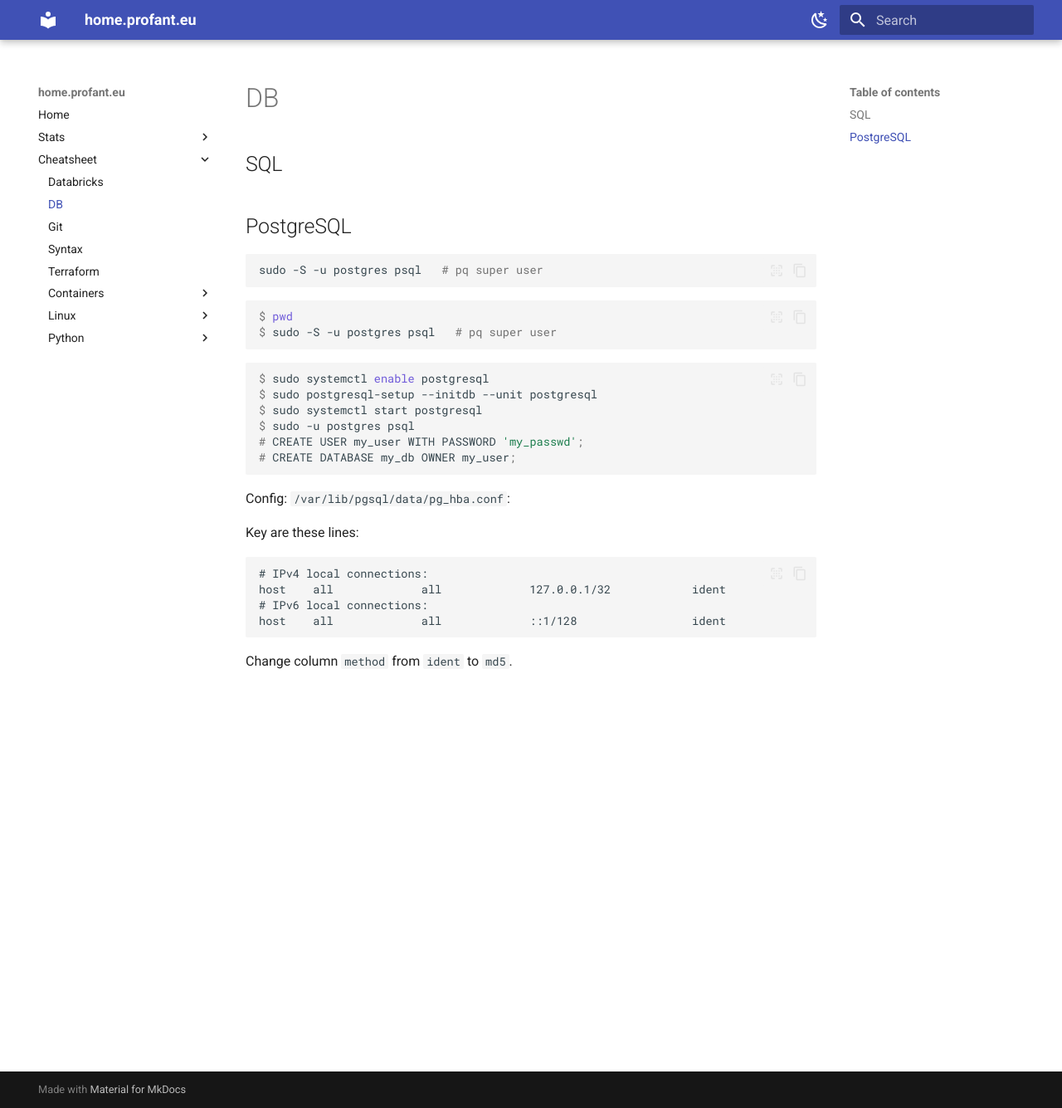
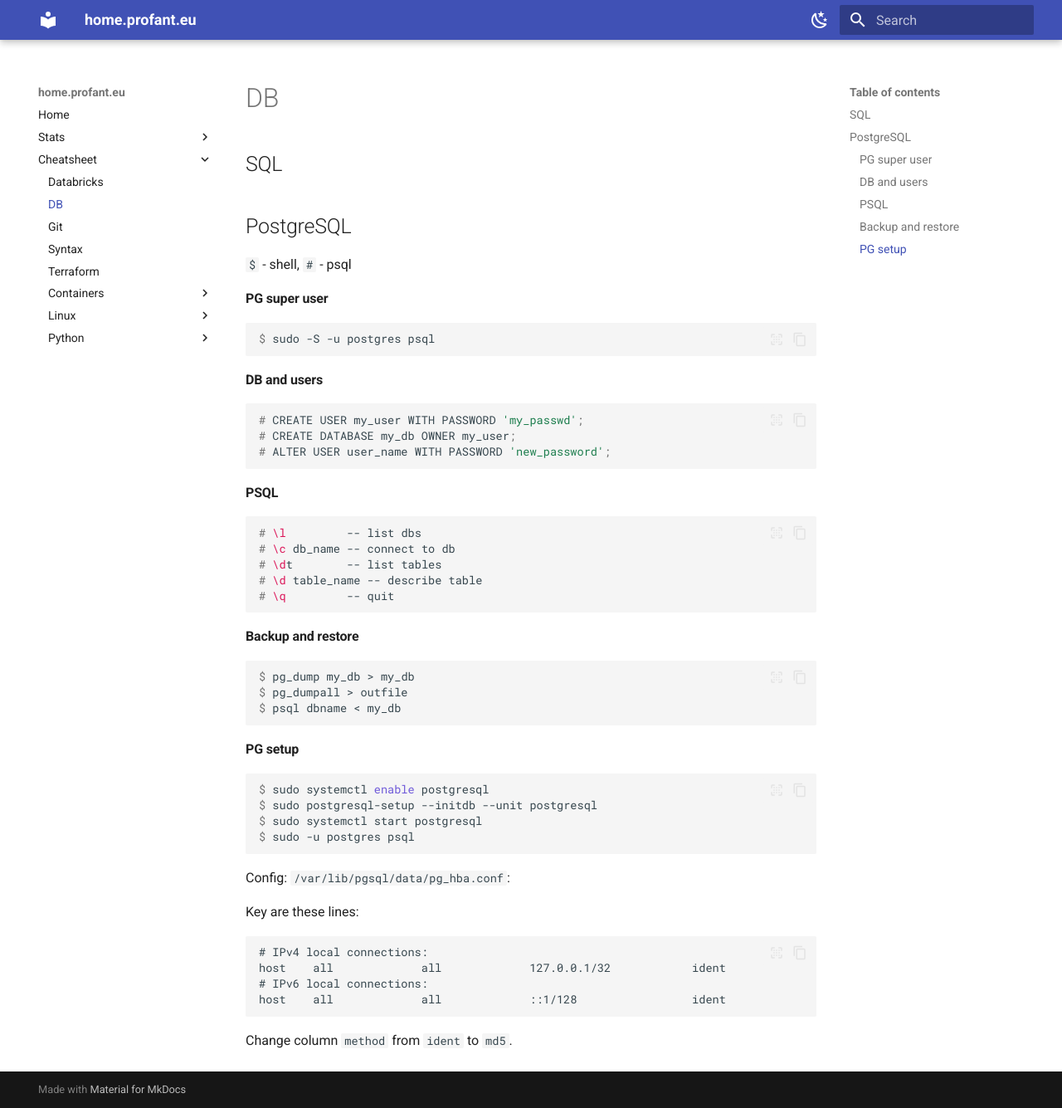
Before and after one commit to Kedrigern/home.profant.eu, an MkDocs documentation site: the page built from docs/cheatsheet/db.md, in a window 1280 px wide and 1335 px high. Shown: the whole window at 83% size. Built offline with MkDocs 1.6.1 and Material for MkDocs 9.7.7, drawn with Linux system fonts in a browser that asks for light colours.

Commit message:
feat: pg

````diff
--- a/docs/cheatsheet/db.md
+++ b/docs/cheatsheet/db.md
@@ -4,22 +4,45 @@
 
 ## PostgreSQL
 
-```bash
-sudo -S -u postgres psql   # pq super user
+`$` - shell, `#` - psql
+
+#### PG super user
+```console
+$ sudo -S -u postgres psql
 ```
 
+#### DB and users
+
 ```console
-$ pwd
-$ sudo -S -u postgres psql   # pq super user
+# CREATE USER my_user WITH PASSWORD 'my_passwd';
+# CREATE DATABASE my_db OWNER my_user;
+# ALTER USER user_name WITH PASSWORD 'new_password';
 ```
 
+#### PSQL
+
+```console
+# \l         -- list dbs
+# \c db_name -- connect to db
+# \dt        -- list tables
+# \d table_name -- describe table
+# \q         -- quit
+```
+
+#### Backup and restore
+
+```console
+$ pg_dump my_db > my_db
+$ pg_dumpall > outfile
+$ psql dbname < my_db
+```
+
+#### PG setup
 ```console
 $ sudo systemctl enable postgresql
 $ sudo postgresql-setup --initdb --unit postgresql
 $ sudo systemctl start postgresql
 $ sudo -u postgres psql
-# CREATE USER my_user WITH PASSWORD 'my_passwd';
-# CREATE DATABASE my_db OWNER my_user;
 ```
 
 Config: `/var/lib/pgsql/data/pg_hba.conf`:
````
